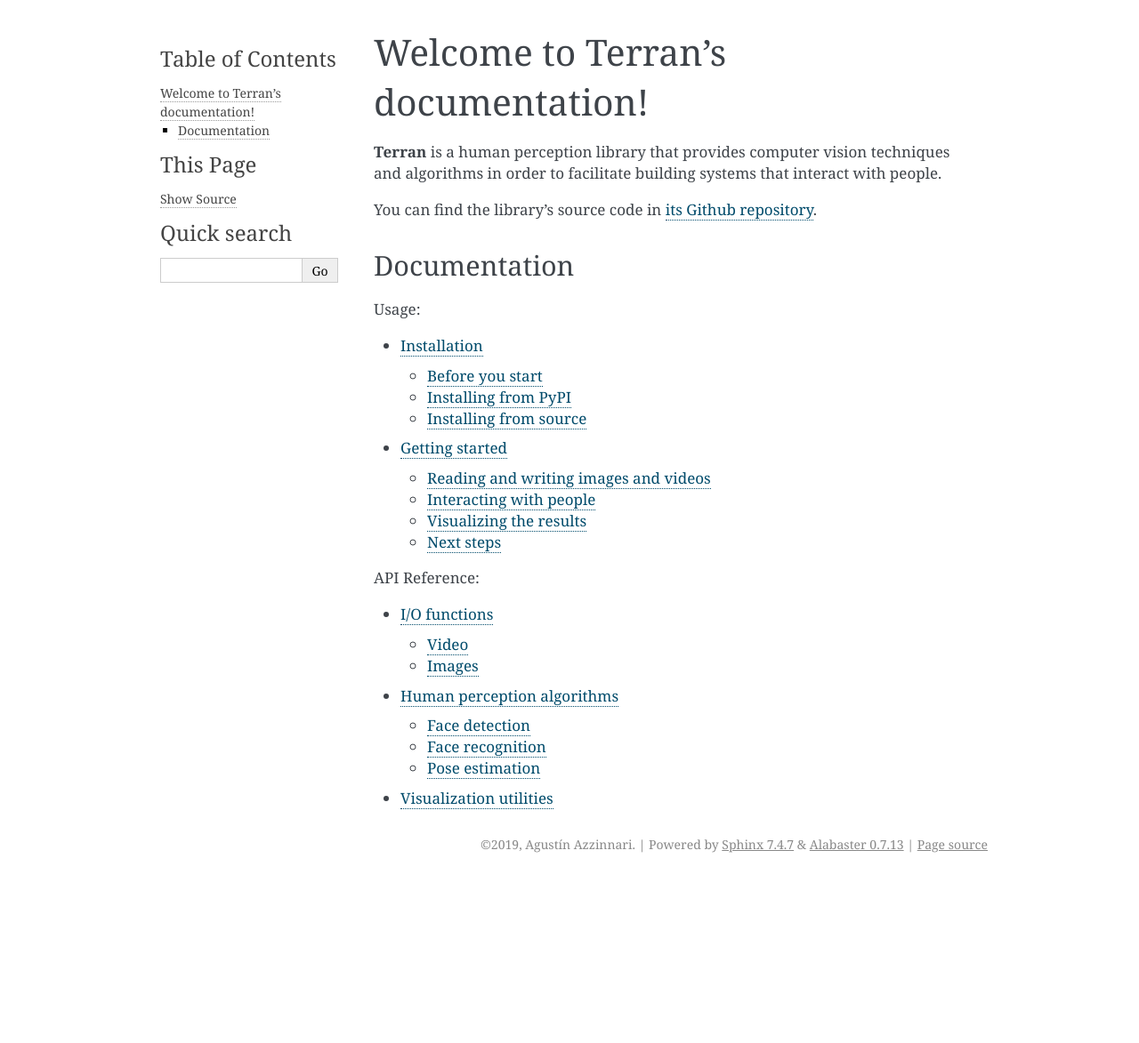
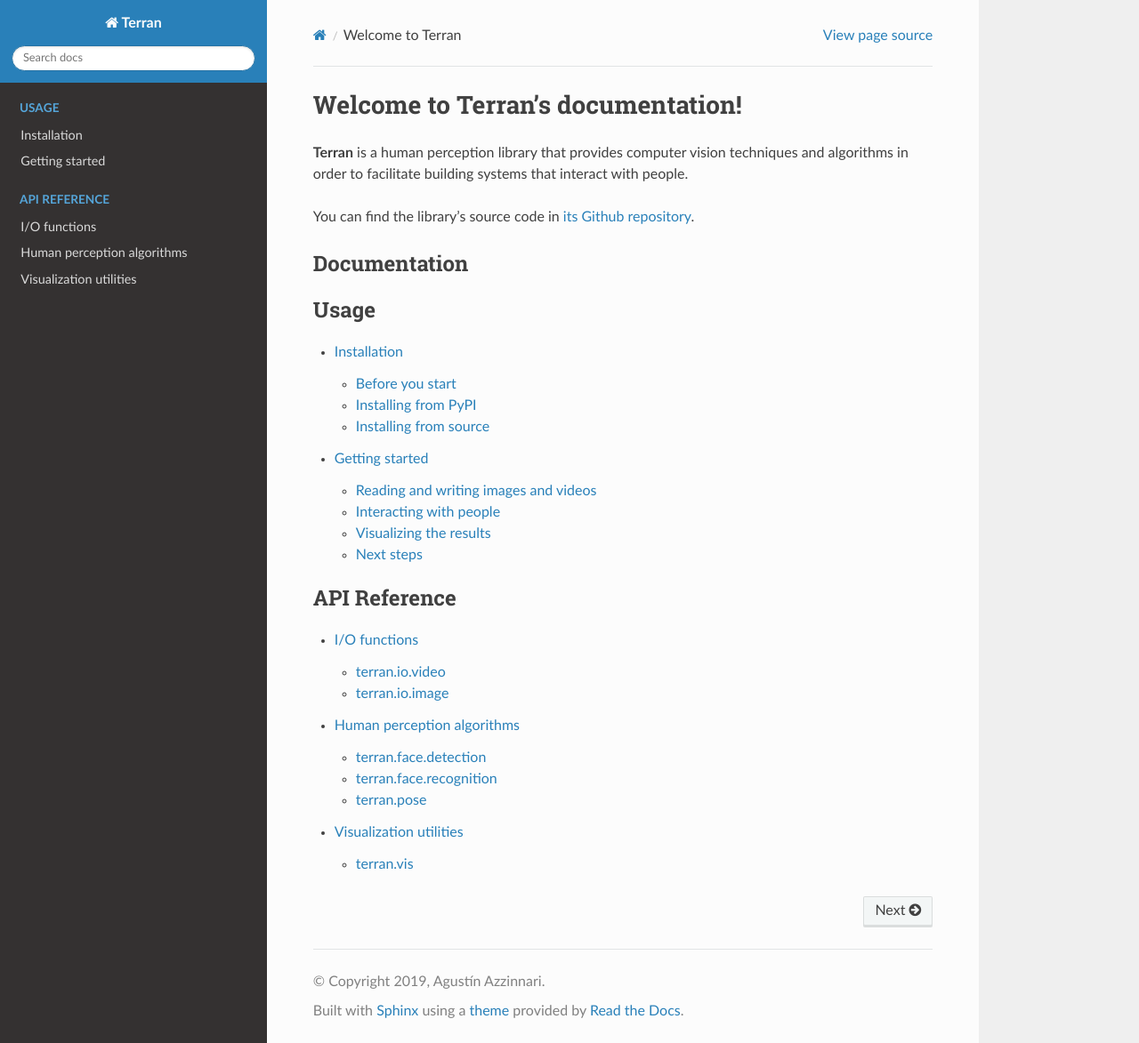
Before and after one commit to terran-project/terran, a Sphinx documentation site: the page built from docs/index.rst, in a window 1280 px wide and 1173 px high. Shown: the whole window at 89% size. Built offline with Sphinx 7.4.7 and the Read the Docs theme 2.0.0, drawn with Linux system fonts in a browser that asks for light colours; pages that are not in the unit, such as notebooks, are missing from menus.

Commit message:
Change docs theme and various changes

```diff
--- a/docs/api/algorithms.rst
+++ b/docs/api/algorithms.rst
@@ -3,8 +3,8 @@
 Human perception algorithms
 ===========================
 
-Face detection
---------------
+terran.face.detection
+---------------------
 
 .. automodule:: terran.face.detection
   :members: face_detection
@@ -12,8 +12,8 @@
 .. autoclass:: terran.face.detection.Detection
   :members: __call__
 
-Face recognition
-----------------
+terran.face.recognition
+-----------------------
 
 .. automodule:: terran.face.recognition
   :members: extract_features
@@ -21,8 +21,8 @@
 .. autoclass:: terran.face.recognition.Recognition
   :members: __call__
 
-Pose estimation
----------------
+terran.pose
+-----------
 
 .. automodule:: terran.pose
   :members: pose_estimation
--- a/docs/api/io.rst
+++ b/docs/api/io.rst
@@ -3,10 +3,13 @@
 I/O functions
 =============
 
+Note that all functions within ``terran.io.video.*`` and ``terran.io.image.*`` are re-exported at
+the level of ``terran.io.*``, and that's the recommended place to import them from.
+
 .. _api-io-video:
 
-Video
------
+terran.io.video
+---------------
 
 There are two functions related to video I/O, and are the main entry points for this purpose.
 
@@ -23,8 +26,8 @@
 
 .. _api-io-image:
 
-Images
-------
+terran.io.image
+---------------
 
 .. automodule:: terran.io.image
   :members: open_image, resolve_images
--- a/docs/api/vis.rst
+++ b/docs/api/vis.rst
@@ -3,5 +3,8 @@
 Visualization utilities
 =======================
 
+terran.vis
+----------
+
 .. automodule:: terran.vis
   :members: vis_faces, vis_poses, display_image
--- a/docs/conf.py
+++ b/docs/conf.py
@@ -52,7 +52,7 @@
 # The theme to use for HTML and HTML Help pages.  See the documentation for
 # a list of builtin themes.
 #
-html_theme = 'alabaster'
+html_theme = 'sphinx_rtd_theme'
 
 # Add any paths that contain custom static files (such as style sheets) here,
 # relative to this directory. They are copied after the builtin static files,
--- a/docs/index.rst
+++ b/docs/index.rst
@@ -15,7 +15,7 @@
 
 .. toctree::
    :maxdepth: 2
-   :caption: Usage:
+   :caption: Usage
 
    usage/installation
    Getting started <usage/quickstart>
@@ -29,7 +29,7 @@
 
 .. toctree::
     :maxdepth: 2
-    :caption: API Reference:
+    :caption: API Reference
 
     api/io
     api/algorithms
--- /dev/null
+++ b/docs/requirements.txt
@@ -0,0 +1 @@
+sphinx_rtd_theme
```
Also changed, not shown: 1 other file.
